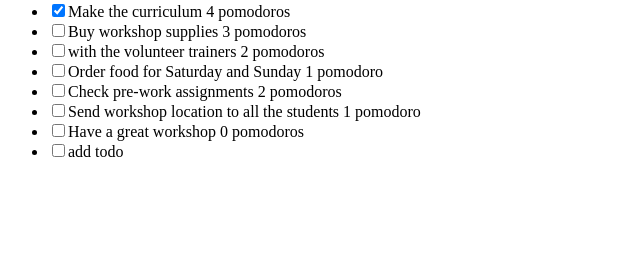
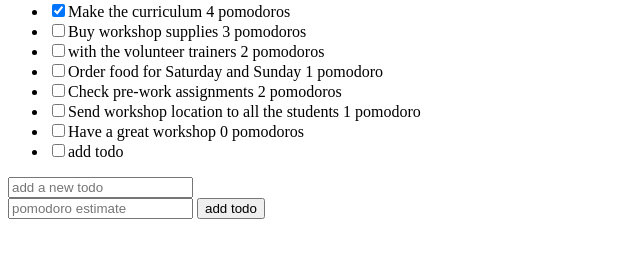
Before and after one commit to gabino1234/Gabino-, a plain HTML site: page index.html in a window 1280 px wide. Shown: the part 124-382 px from the top of the page, without its empty margins (0-640 px from the left). Drawn offline with Linux system fonts and the light colour scheme.

Commit message:
add inputs to prepare for adding additional todos to todo list

```diff
--- a/index.html
+++ b/index.html
@@ -23,6 +23,9 @@
 <li><input type="checkbox">Have a great workshop 0 pomodoros</li>
 <li><input type="checkbox">add todo</li>
     </ul>
+<input type="text" placeholder="add a new todo"><br>
+<input type="number" placeholder="pomodoro estimate">
+<input type="submit" value="add todo">
 
 
 
```
